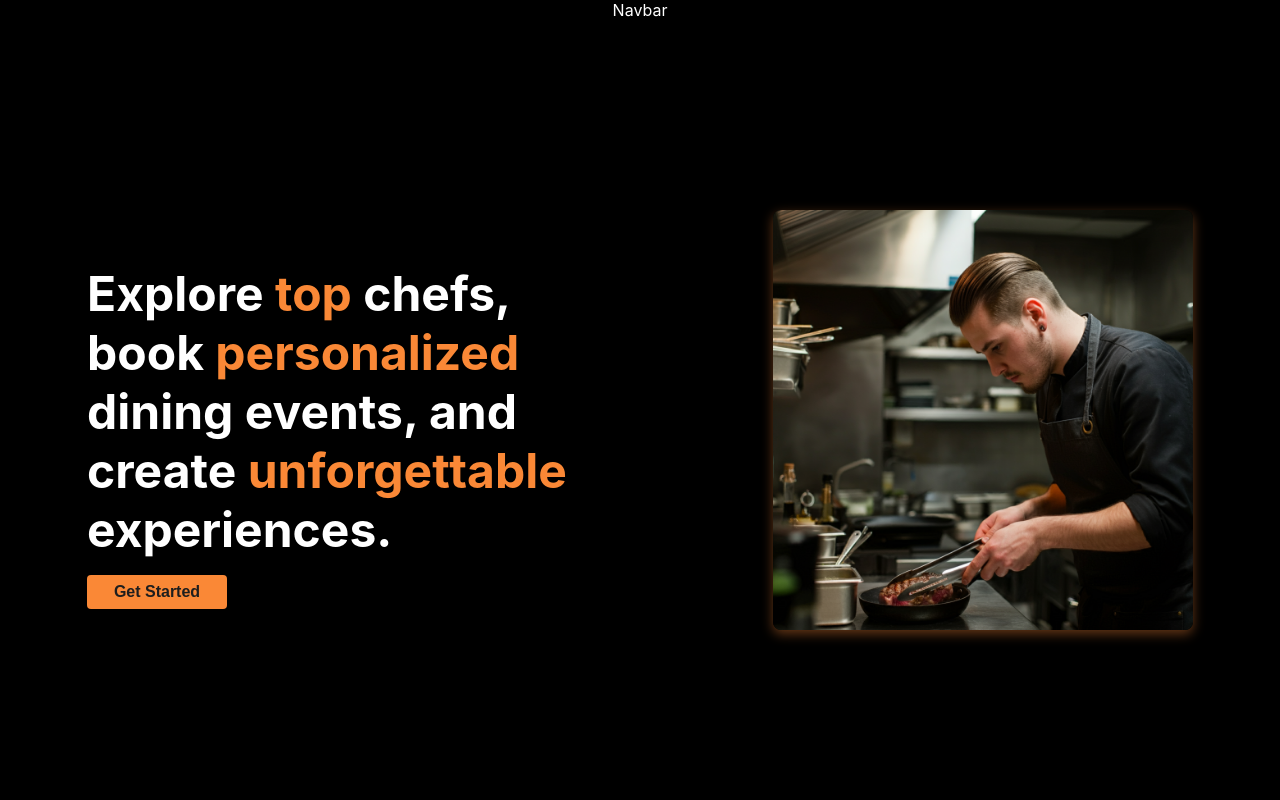
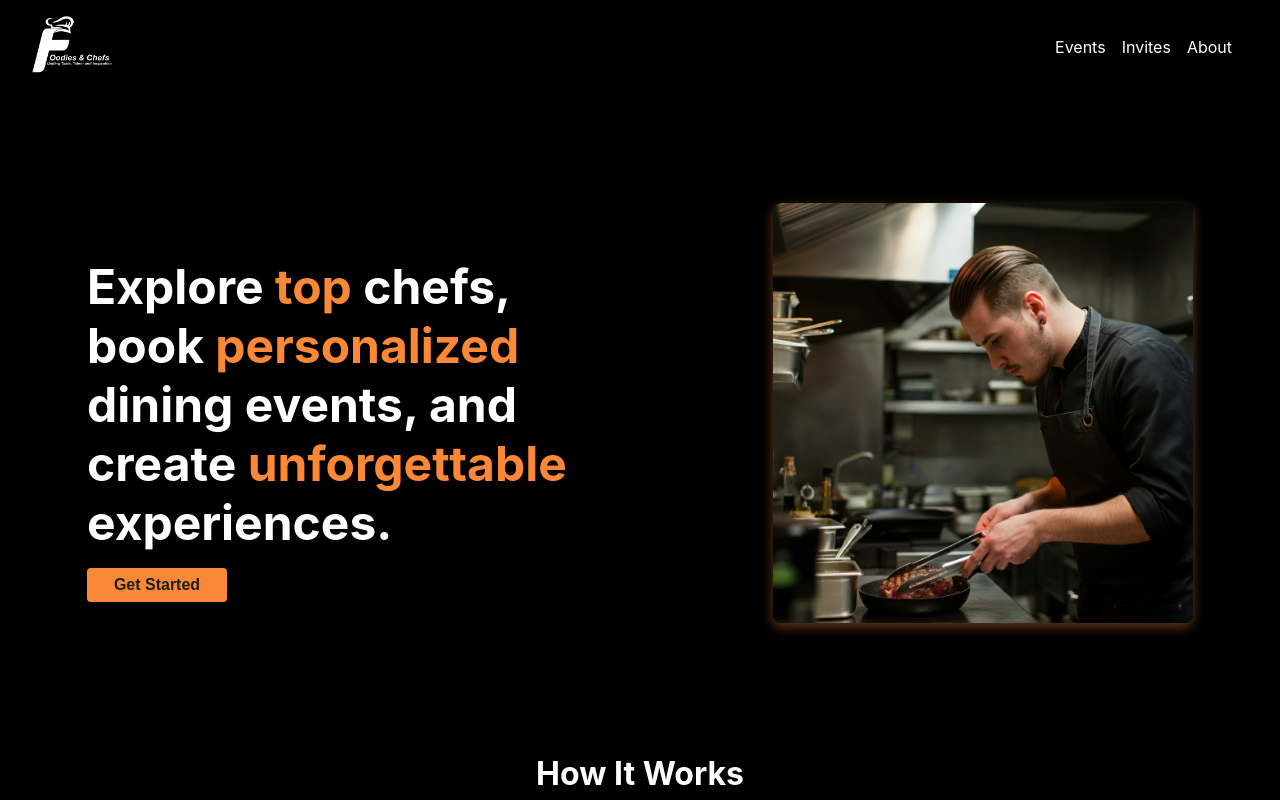
Before and after one commit to y-emam/foodies_and_chefs, a React (Create React App) app: page / in a window 1280 px wide. Shown: the top 800 px of the page. Built offline with nearby package versions, Linux system fonts and the light colour scheme.

Commit message:
some adjustments | Added logo in navbar with basic routes

```diff
--- a/src/components/Navbar/Navbar.jsx
+++ b/src/components/Navbar/Navbar.jsx
@@ -1,7 +1,25 @@
-import './styles.css'
+import "./styles.css";
+import logo from "../../assets/images/Logo.png";
 
 function Navbar() {
-    return (<nav>Navbar</nav>);
+  return (
+    <nav>
+      <a href="/">
+        <img src={logo} alt="logo" className="logo" />
+      </a>
+      <ul className="nav-links">
+        <a href="/">
+          <li>Events</li>
+        </a>
+        <a href="/">
+          <li>Invites</li>
+        </a>
+        <a href="/">
+          <li>About</li>
+        </a>
+      </ul>
+    </nav>
+  );
 }
 
 export default Navbar;
--- a/src/components/Navbar/styles.css
+++ b/src/components/Navbar/styles.css
@@ -0,0 +1,30 @@
+nav {
+  display: flex;
+  justify-content: space-between;
+  align-items: center;
+  padding: 1rem 2rem;
+  background-color: black;
+  color: #fff;
+}
+
+nav img {
+  width: 80px;
+  object-fit: cover;
+}
+
+nav ul {
+  display: flex;
+  flex-direction: row;
+  justify-content: space-between;
+  list-style: none;
+}
+
+nav ul a {
+  color: white;
+  text-decoration: none;
+}
+
+nav ul li {
+  color: white;
+  margin-right: 1rem;
+}
--- a/src/pages/Home/styles.css
+++ b/src/pages/Home/styles.css
@@ -1,5 +1,5 @@
 .header {
-  min-height: 100vh;
+  min-height: 80vh;
   display: flex;
   flex-direction: row;
   justify-content: space-around;
```
